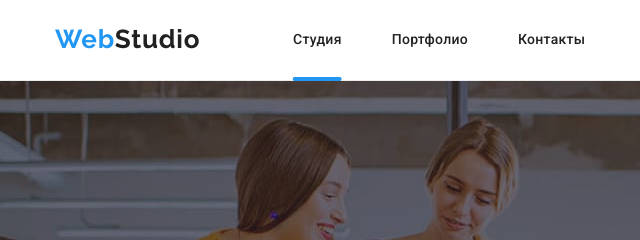
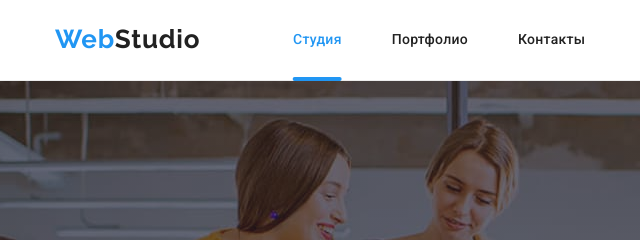
Before and after one commit to Serginho99/goit-markup-hw-07, a plain HTML site: page index.html in a window 1280 px wide. Shown: the top 240 px of the page, 0-640 px from the left. Drawn offline with nearby package versions, Linux system fonts and the light colour scheme.

Commit message:
add current

```diff
--- a/css/main.css
+++ b/css/main.css
@@ -89,6 +89,23 @@ img {
 }
 
 .nav__link:hover, .nav__link:focus {
+  color: #2196f3;
+}
+
+.nav__link--current::after {
+  content: "";
+  position: absolute;
+  bottom: -1px;
+  left: 50%;
+  -webkit-transform: translateX(-50%);
+          transform: translateX(-50%);
+  width: 100%;
+  height: 4px;
+  border-radius: 2px;
+  background-color: #2196f3;
+}
+
+.nav__link--current {
   color: #2196f3;
 }
 
--- a/css/portfolio.css
+++ b/css/portfolio.css
@@ -89,6 +89,23 @@ img {
 }
 
 .nav__link:hover, .nav__link:focus {
+  color: #2196f3;
+}
+
+.nav__link--current::after {
+  content: "";
+  position: absolute;
+  bottom: -1px;
+  left: 50%;
+  -webkit-transform: translateX(-50%);
+          transform: translateX(-50%);
+  width: 100%;
+  height: 4px;
+  border-radius: 2px;
+  background-color: #2196f3;
+}
+
+.nav__link--current {
   color: #2196f3;
 }
 
```
Also changed, not shown: 2 other files.
